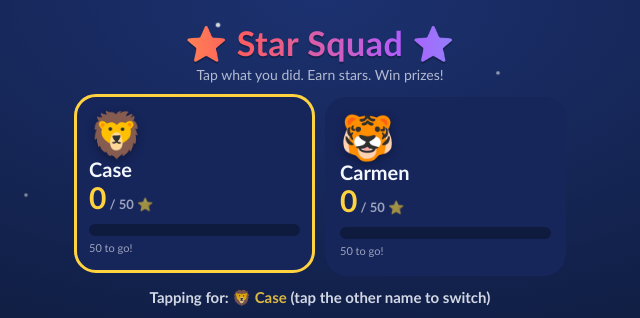
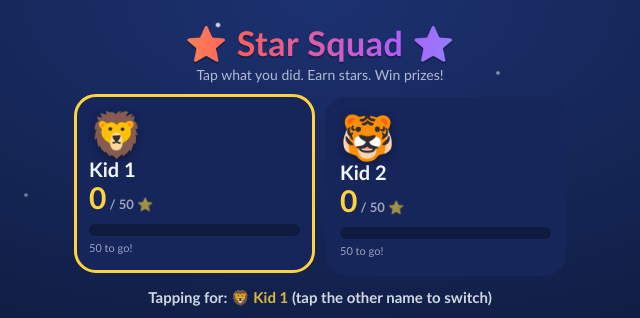
Before and after one commit to clashi5050/star-squad-bundle, a plain HTML site: page apps/star-squad/index.html in a window 1280 px wide. Shown: the top 318 px of the page, 320-960 px from the left. Drawn offline with Linux system fonts and the light colour scheme.

Commit message:
Added readme file and updated kids names.

```diff
--- a/apps/star-squad/index.html
+++ b/apps/star-squad/index.html
@@ -179,8 +179,8 @@
 /* ---------- data ---------- */
 const DEFAULT = {
   kids:[
-    {name:"Case", avatar:"🦁", points:0, goal:50},
-    {name:"Carmen", avatar:"🐯", points:0, goal:50}
+    {name:"Kid 1", avatar:"🦁", points:0, goal:50},
+    {name:"Kid 2", avatar:"🐯", points:0, goal:50}
   ],
   tasks:[
     {emoji:"🦷", label:"Brush Teeth", val:5, color:"c-sky"},
```
Also changed, not shown: apps/star-squad/README.md (added).
